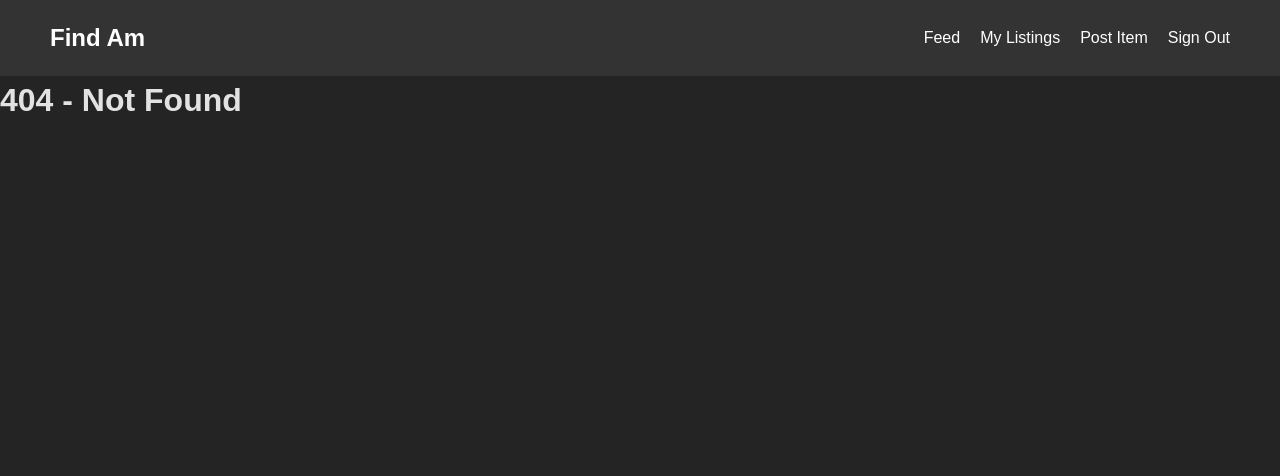
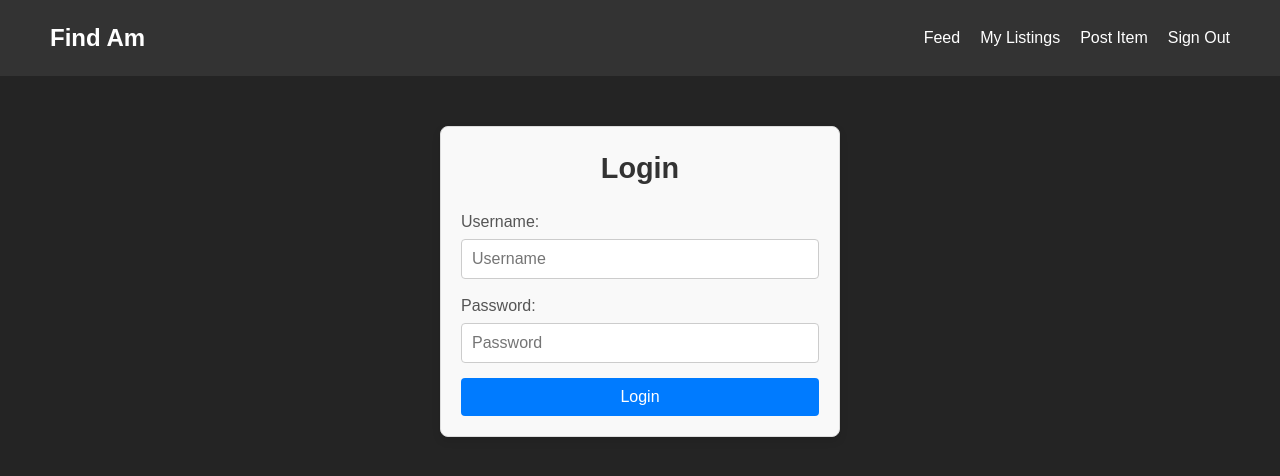
Before and after one commit to Badr1of1/findamclient, a React (Vite) app: page / in a window 1280 px wide. Before the commit this address had no page. Shown: the top 476 px of the page. Built offline with nearby package versions, Linux system fonts and the light colour scheme.

Commit message:
a little progress

```diff
--- a/src/App.jsx
+++ b/src/App.jsx
@@ -14,6 +14,7 @@ const App = () => {
     <div className="App">
       <Navbar />
       <Routes>
+        <Route path='/' element={<LoginPage/>} />
         <Route path="/items" element={<Feed />} />
         <Route path="/items/:id" element={<ItemDetailPage />} />
         <Route path="/login" element={<LoginPage />} />
--- a/src/components/DeleteBtn.jsx
+++ b/src/components/DeleteBtn.jsx
@@ -1,10 +1,4 @@
-import { useEffect } from "react"
-
 export const DeleteBtn = () => {
-    const handleDelete = () => {
-
-     }
-     useEffect
   return (
     <div>DeleteBtn</div>
   )
--- a/src/components/Navbar.jsx
+++ b/src/components/Navbar.jsx
@@ -10,7 +10,7 @@ const Navbar = () => {
 
   return (
     <nav className='navbar'>
-      <Link className='logo' to="/items">Find Am</Link>
+      <span className='logo' >Find Am</span>
       <div className="navbar-items">
         {currentPath !== '/login' && currentPath !== '/signup' && (
           <>
--- a/src/pages/LoginPage.jsx
+++ b/src/pages/LoginPage.jsx
@@ -14,11 +14,11 @@ const LoginPage = () => {
     try {
       const response = await axios.post('https://findam.onrender.com/api/v1/login', {username, password});
       const token = response.data.token;
-      console.log(response.data)
+      // console.log(response.data)
       localStorage.setItem('token', token)
       localStorage.setItem('user', JSON.stringify(response.data.user.username))
       setUser(response.data.user.username)
-      console.log(response.data.user.username)
+      // console.log(response.data.user.username)
       navigate('/items')
     } catch (error) {
       console.error('Login failed:', error)
```
